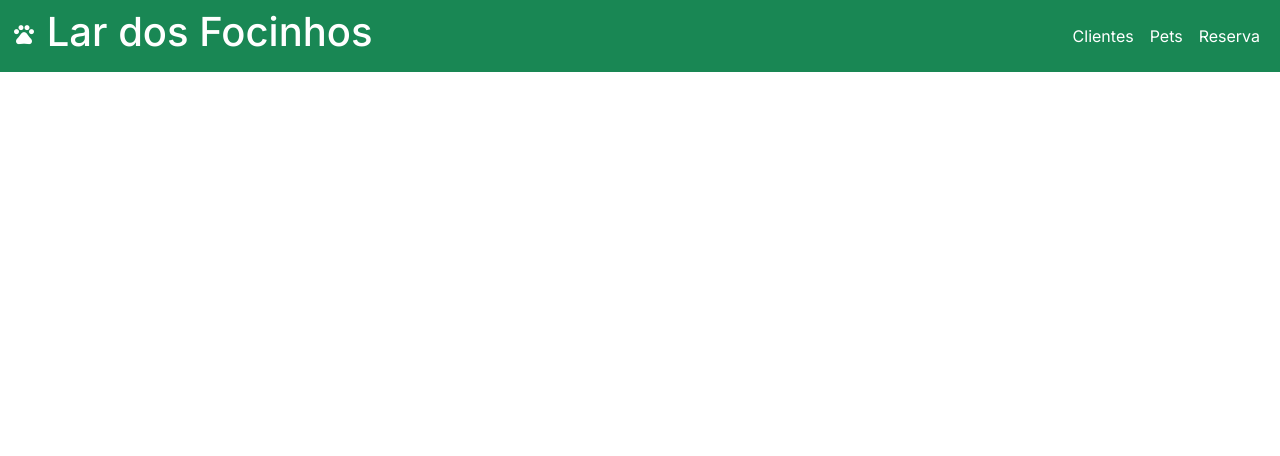
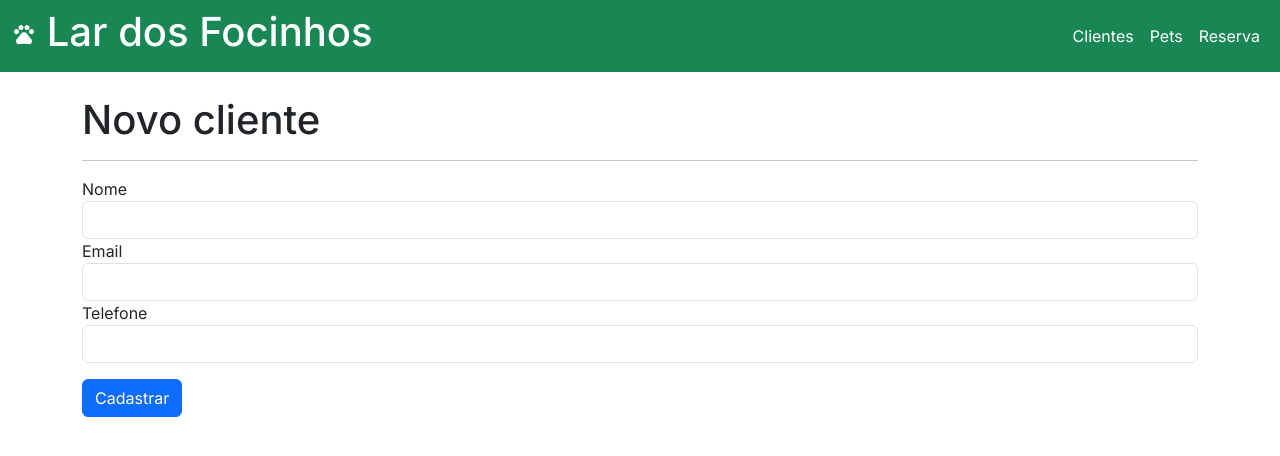
Before and after one commit to flaviare1s/lar-dos-focinhos-front, a React (Vite) app: page /clientes/novo in a window 1280 px wide. Shown: the top 456 px of the page. Built offline with nearby package versions, Linux system fonts and the light colour scheme.

Commit message:
Terminando CRUD de Clientes

```diff
--- a/src/api/clientes.js
+++ b/src/api/clientes.js
@@ -9,3 +9,31 @@ export async function getClientes(){
     //dentro de data está o JSON de resposta do back-end
     return response.data;
 }
+
+
+// 2. PUT
+// Em PUT, vou começar a trabalhar com "data".
+
+export async function addCliente(data){
+    const response = await axios.post("http://localhost:3001/clientes", data);
+    return response.data;
+}
+// 3. DELETE
+export async function deleteCliente(id){
+    const response = await axios.delete(`http://localhost:3001/clientes/${id}`);
+    return response.data; //retorna deletado com sucesso, to puxando isso de data
+}
+
+//3. EDITAR CLIENTE (Apenas 1 cliente, por isso ID)
+export async function getCliente(id){ //peguei um cliente específico
+    const response = await axios.get(`http://localhost:3001/clientes/${id}`)
+    // os dados do cliente vao estar dentro de response.data
+    return response.data; //o objeto la do insomnia vai estarem data
+}
+
+//metodo de atualizar, para que renderize com as novas atualizações
+export async function updateCliente(id, data){
+    const response = await axios.put(`http://localhost:3001/clientes/${id}`,data) // oassando id que vou editar
+    //agora vou passar os dados pro end-point clientes/id
+    return response.data; // vou retornar com a mensagem que deu certo o update
+}
--- a/src/pages/Clientes.jsx
+++ b/src/pages/Clientes.jsx
@@ -1,9 +1,9 @@
-import { getClientes } from "../api/clientes"
+import { deleteCliente, getClientes } from "../api/clientes"
 import {useEffect, useState} from "react"
 import Loader from "../components/Loader";
 import {Button, Table} from "react-bootstrap";
 import { Link } from "react-router-dom";
-
+import toast from "react-hot-toast";
 function Clientes(){
 // UseEffect para carregarClientes
 const [clientes, setClientes] = useState(null); // Este é um estado que guarda os clientes, por essa razão ele deve iniciar vazio para não dar problema.
@@ -19,6 +19,18 @@ function carregarClientes() {
 useEffect(() => {
   carregarClientes();
 }, []);
+
+// Trabalhando com a função de deletarCliente
+function deletarCliente(id) {
+  const deletar = confirm("Tem certeza que deseja excluir?");
+  if (deletar){
+    deleteCliente(id)
+    .then((resposta) =>{
+      toast.success(resposta.message);
+      carregarClientes();
+    })
+  }
+}
 
 
 //Lógica:
--- a/src/pages/EditarCliente.jsx
+++ b/src/pages/EditarCliente.jsx
@@ -1,9 +1,100 @@
-const EditarCliente = () => {
+import { Button } from "react-bootstrap";
+import { useForm } from "react-hook-form";
+import { useNavigate, useParams } from "react-router-dom";
+import toast from "react-hot-toast";
+import { useEffect } from "react";
+import { getCliente, updateCliente } from "../api/clientes";
+
+function EditarCliente() {
+  const {
+    register,
+    handleSubmit,
+    formState: { errors },
+    reset,
+  } = useForm();
+
+  const navigate = useNavigate();
+
+  const { id } = useParams();
+
+  function atualizarCliente(data) {
+    updateCliente(id, data)
+      .then((resposta) => {
+        //importei updateCliente
+        toast.success(resposta.message);
+        navigate("/clientes");
+      })
+      .catch((err) => {
+        toast.error(err.response.data.message);
+      });
+  }
+
+  //puxando id
+  function carregarClientes() {
+    getCliente(id)
+      .then((dados) => {
+        reset(dados);
+      })
+      .catch((err) => {
+        navigate("/clientes");
+      });
+  }
+
+  //usando use effect pra pegar cliente e carregar dados
+
+  useEffect(() => {
+    carregarClientes();
+  }, []); //array vazio significa que vai executar carregarClientes só uma vez. use effect reage a mudanças de estado.
+
   return (
-    <div>
+    <main className="mt-4 container">
+      <h1>Editar Cliente</h1>
+      <hr />
+      <form onSubmit={handleSubmit(atualizarCliente)}>
+      <div>
+      <label htmlFor="nome">Nome</label>
+          <input
+            type="text"
+            id="nome"
+            className="form-control"
+            {...register("nome", { required: true, maxLength: 200 })}
+          />
+          {errors.nome && (
+            <small className="text-danger">O nome é inválido!</small>
+          )}
+        </div>
+        <div>
+          <label htmlFor="email">Email</label>
+          <input
+            type="email"
+            id="email"
+            className="form-control"
+            {...register("email", { required: true, maxLength: 200 })}
+          />
+          {errors.email && (
+            <small className="text-danger">O email é inválido!</small>
+          )}
+      </div>
+      <div>
+          <label htmlFor="telefone">Telefone</label>
+          <input
+            type="tel"
+            id="telefone"
+            className="form-control"
+            {...register("telefone", { required: true, maxLength: 200 })}
+          />
+          {errors.telefone && (
+            <small className="text-danger">O telefone é inválido!</small>
+          )}
+        </div>
 
-    </div>
-  )
+      <Button className="mt-3" type="submit">
+          Atualizar
+        </Button>
+
+      </form>
+    </main>
+  );
 }
 
-export default EditarCliente
+export default EditarCliente;
--- a/src/pages/NovoCliente.jsx
+++ b/src/pages/NovoCliente.jsx
@@ -1,9 +1,75 @@
+import { Button } from "react-bootstrap";
+import { useForm } from "react-hook-form";
+import { useNavigate } from "react-router-dom";
+import { addCliente } from "../api/clientes";
+import toast from "react-hot-toast";
+
 const NovoCliente = () => {
+  const { register, handleSubmit, formState: { errors } } = useForm();
+  const navigate = useNavigate();
+
+  // Função que será chamada quando o formulário for enviado
+  function salvarCliente(data) {
+    addCliente(data).then((resposta) => {
+      toast.success(resposta.message);
+      navigate("/clientes");
+    }).catch((err) => {
+      toast.error(err.response.data.message);
+    });
+  }
+
+  // Função onSubmit que chama salvarCliente
+  function onSubmit(data) {
+    salvarCliente(data);
+  }
+
   return (
-    <div>
+    <main className="mt-4 container">
+      <h1>Novo cliente</h1>
+      <hr />
+      <form onSubmit={handleSubmit(salvarCliente)}>
+        <div>
+          <label htmlFor="nome">Nome</label>
+          <input
+            type="text"
+            id="nome"
+            className="form-control"
+            {...register("nome", { required: true, maxLength: 200 })}
+          />
+          {errors.nome && (
+            <small className="text-danger">O nome é inválido!</small>
+          )}
+        </div>
+        <div>
+          <label htmlFor="email">Email</label>
+          <input
+            type="email"
+            id="email"
+            className="form-control"
+            {...register("email", { required: true, maxLength: 200 })}
+          />
+          {errors.email && (
+            <small className="text-danger">O email é inválido!</small>
+          )}
+        </div>
+        <div>
+          <label htmlFor="telefone">Telefone</label>
+          <input
+            type="tel"
+            id="telefone"
+            className="form-control"
+            {...register("telefone", { required: true, maxLength: 200 })}
+          />
+          {errors.telefone && (
+            <small className="text-danger">O telefone é inválido!</small>
+          )}
+        </div>
+        <Button className="mt-3" type="submit">
+          Cadastrar
+        </Button>
+      </form>
+    </main>
+  );
+};
 
-    </div>
-  )
-}
-
-export default NovoCliente
+export default NovoCliente;
```
